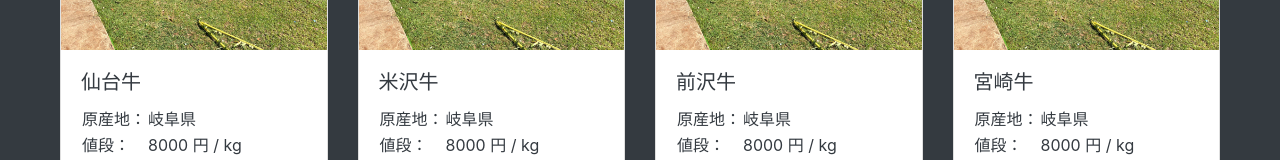
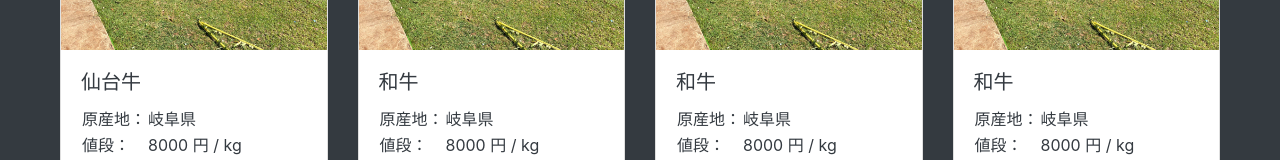
Before and after one commit to karenKK0214/wagyu_price, a plain HTML site: page index.html in a window 1280 px wide. Shown: the part 618-778 px from the top of the page. Drawn offline with Linux system fonts and the light colour scheme.

```diff
--- a/index.html
+++ b/index.html
@@ -128,7 +128,7 @@
       <a href="#" class="card">
         <img class="card-img-top" src="img/ph_beaf.jpg">
         <div class="card-body">
-          <h5 class="card-title">米沢牛</h5>
+          <h5 class="card-title">和牛</h5>
           <table>
             <tr>
               <td>原産地： </td>
@@ -147,7 +147,7 @@
       <a href="#" class="card">
         <img class="card-img-top" src="img/ph_beaf.jpg">
         <div class="card-body">
-          <h5 class="card-title">前沢牛</h5>
+          <h5 class="card-title">和牛</h5>
           <table>
             <tr>
               <td>原産地： </td>
@@ -166,7 +166,7 @@
       <a href="#" class="card">
         <img class="card-img-top" src="img/ph_beaf.jpg">
         <div class="card-body">
-          <h5 class="card-title">宮崎牛</h5>
+          <h5 class="card-title">和牛</h5>
           <table>
             <tr>
               <td>原産地： </td>
```
